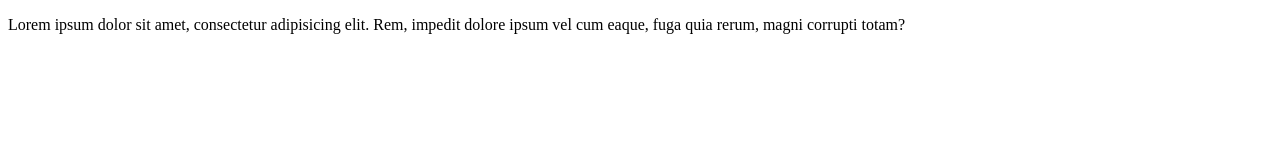
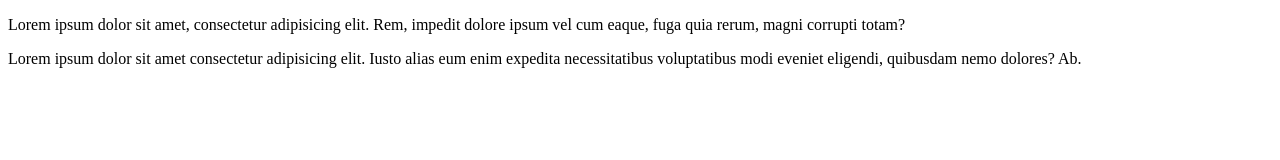
Before and after one commit to handika231/learning-remote-github, a plain HTML site: page index.html in a window 1280 px wide. Drawn offline with Linux system fonts and the light colour scheme.

Commit message:
menambahkan paaragraf

```diff
--- a/index.html
+++ b/index.html
@@ -10,6 +10,8 @@
 <body>
     <p>Lorem ipsum dolor sit amet, consectetur adipisicing elit. Rem, impedit dolore ipsum vel cum eaque, fuga quia
         rerum, magni corrupti totam?</p>
+    <p>Lorem ipsum dolor sit amet consectetur adipisicing elit. Iusto alias eum enim expedita necessitatibus
+        voluptatibus modi eveniet eligendi, quibusdam nemo dolores? Ab.</p>
 </body>
 
 </html>
```
